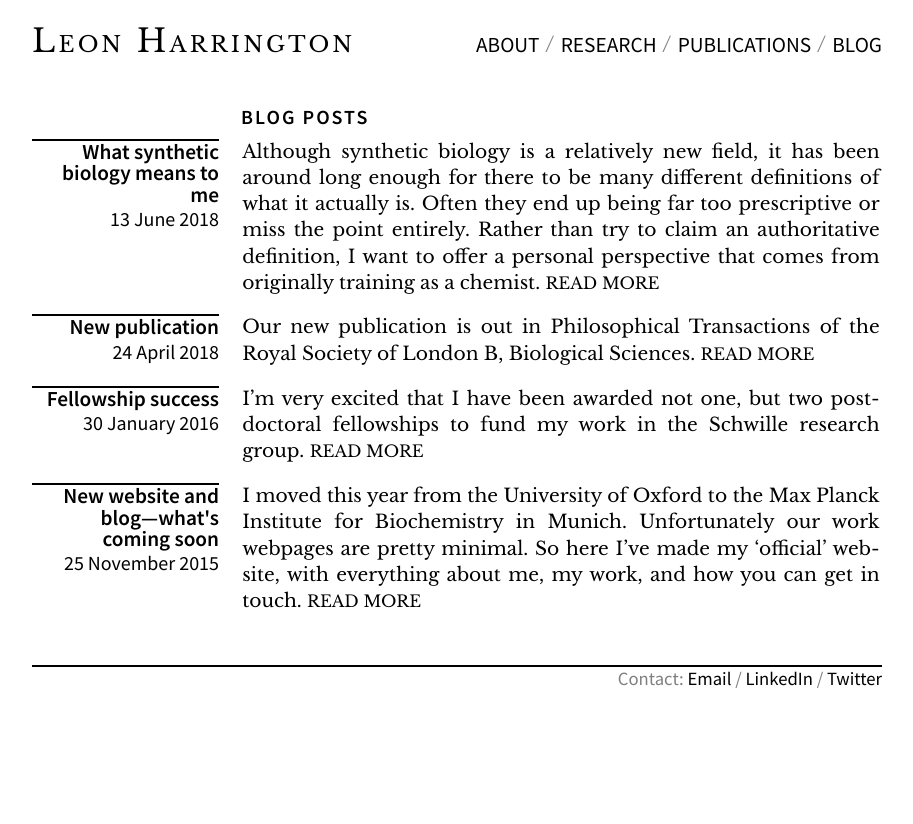
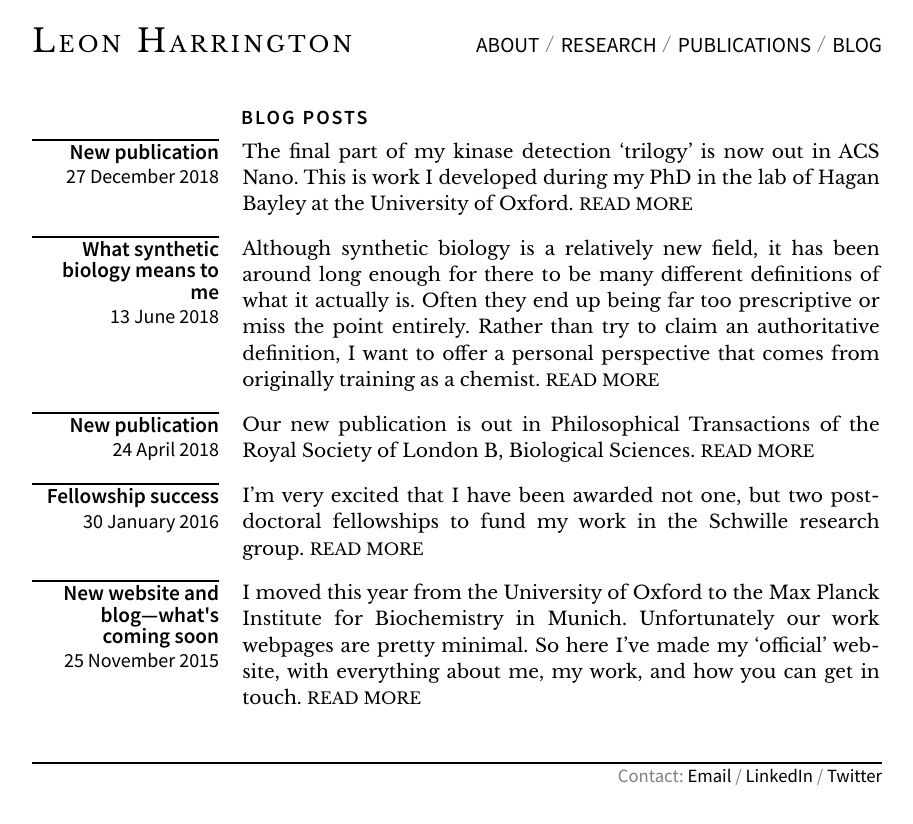
Before and after one commit to leonharrington/leonharrington.github.io, a Jekyll site: the page built from blog/index.html, in a window 1280 px wide. Shown: the top 824 px of the page, without its empty margins (183-1096 px from the left). Built offline with Jekyll 4.4.1, drawn with Linux system fonts in a browser that asks for light colours; nearby versions of some CDN libraries; some of the changed lines change nothing that is shown.

Commit message:
Publication update - pub page and a new blog post announcing it

```diff
--- /dev/null
+++ b/_posts/2018-12-27-new-pub-acsnano.markdown
@@ -0,0 +1,19 @@
+---
+layout: post
+title: "New publication"
+date: 2018-12-27 21:00:00
+comments: true
+---
+The final part of my kinase detection 'trilogy' is now out in [ACS Nano](https://dx.doi.org/10.1021/acsnano.8b07697). This is work I developed during my PhD in the lab of Hagan Bayley at the University of Oxford.
+
+In the first two publications of this series, we described how we used a novel engineering strategy to generate nanopore sensors for protein kinases. These publications covered the fundamental characterisation of kinase--substrate interactions for the Pim family of protein kinases, such as unusually fast, electrostatically enhanced association.
+
+The second publication described how we could observe synergistic binding between nucleotides and peptide substrates, and how we then were able to apply this to develop a nanopore-based assay for protein kinase inhibitors.
+
+The final part, now out, fills in the final missing piece of the jigsaw, which is the characterisation of the enzymatic activity of kinases. We were able to observe the phosphorylation of a single substrate molecule. This could also be reversed by use of a protein phosphatase.
+
+In the course of investigating these phenomena we also uncovered several mechanistic insights regarding the effect of divalent metal ions on product and substrate binding.
+
+This draws a close to my work on the detection of protein kinases with nanopores. It should be apparent that there is still a lot to do to develop 'nanopore enzymology'. As we discuss in the conclusion of our paper, one of the most promising areas for further investigation is the detection of conformational dynamics at the single molecule level.
+
+There are now protein pores in use that are able to capture proteins within their pore lumens, instead of being sensed at a distance. The hope is that such systems will allow a much higher scrutiny of protein dynamics during catalysis, for example. [Early efforts](https://dx.doi.org/10.1021/jacs.7b10106) have already been made and I hope others will be able to realise this in the coming years.
--- a/publications/index.html
+++ b/publications/index.html
@@ -18,6 +18,15 @@
 </div>
 
 <div class="biblio">
+    <p class="cite">Harrington L, Alexander LT, Knapp S, Bayley H (2019) Single-Molecule Protein Phosphorylation and Dephosphorylation by Nanopore Enzymology <em>ACS Nano</em> 13(1): 633</p>
+        <h2 class="bib"><a href="https://dx.doi.org/10.1021/acsnano.8b07697" title="View on publisher's site" target="_blank">doi:10.1021/acsnano.8b07697</a>
+        <!--    /
+            <a href="" class="abs_tog">Show abstract</a>
+        -->    </h2>
+        <div class="abstract">
+            <p>Reversible protein phosphorylation plays a crucial and ubiquitous role in the control of almost all cellular processes. The interplay of protein kinases and phosphatases acting in opposition ensures tight dynamic control of protein phosphorylation states within the cell. Previously, engineered α-hemolysin pores bearing kinase substrate peptides have been developed as single-molecule stochastic sensors for protein kinases. Here, we have used these pores to observe, label-free, the phosphorylation and dephosphorylation of a single substrate molecule. Further, we investigated the effect of Mg2+ and Mn2+ upon substrate and product binding and found that Mn2+ relaxes active-site specificity toward nucleotides and enhances product binding. In doing so, we demonstrate the power and versatility of nanopore enzymology to scrutinize a critical post-translational modification.</p>
+            </div>
+
     <p class="cite">Kretschmer S, Harrington L, Schwille P (2018) Reverse and forward engineering protein pattern formation. <em>Philos Trans R Soc Lond B Biol Sci</em> 373(1747)</p>
         <h2 class="bib"><a href="https://dx.doi.org/10.1098/rstb.2017.0104" title="View on publisher's site" target="_blank">doi:10.1098/rstb.2017.0104</a>
         <!--    /
```
